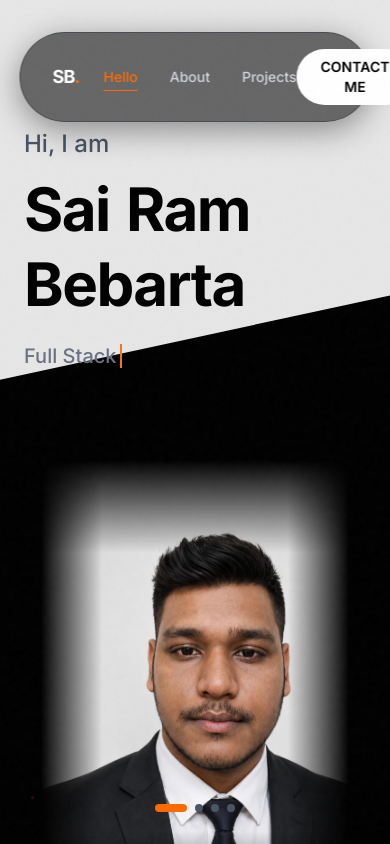
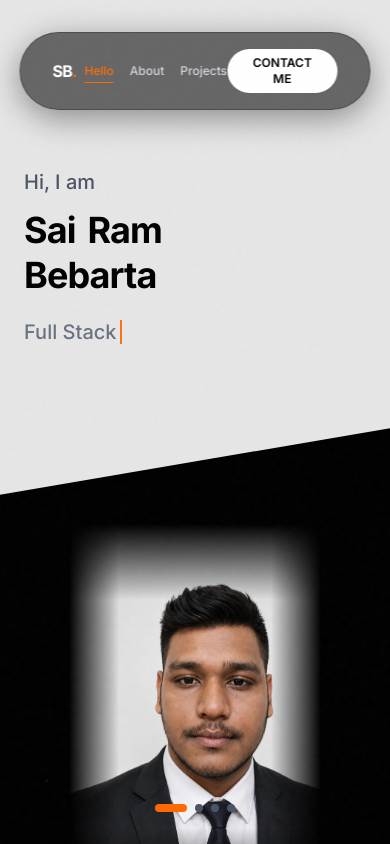
Before and after one commit to sairam-cyber/portfolio, a Next.js app: page / in a window 390 px wide. Built offline with nearby package versions, Linux system fonts and the light colour scheme.

Commit message:
Fix color transition console errors (lab/oklab warnings) and make Hero, Navbar and Timeline tabs fully mobile responsive

```diff
--- a/app/globals.css
+++ b/app/globals.css
@@ -17,7 +17,7 @@
 }
 @media (max-width: 768px) {
   .slant-bg {
-    clip-path: polygon(0 45%, 100% 35%, 100% 100%, 0% 100%);
+    clip-path: polygon(0 52%, 100% 45%, 100% 100%, 0% 100%);
   }
 }
 
--- a/components/About.tsx
+++ b/components/About.tsx
@@ -33,7 +33,7 @@ function ExperienceTab() {
   ];
 
   return (
-    <div className="relative pl-8 ml-4">
+    <div className="relative pl-6 md:pl-8 ml-2 md:ml-4">
       <div className="absolute left-0 top-0 bottom-0 w-px bg-gray-800/50" />
       <motion.div
         className="absolute left-0 top-0 w-px bg-orange-500/60"
@@ -45,24 +45,22 @@ function ExperienceTab() {
         {items.map((item, i) => (
           <motion.div
             key={i}
-            className="relative p-6 bg-[#111]/30 border border-gray-900 rounded-2xl transition-all duration-300"
+            className="relative p-4 md:p-6 bg-[#111]/30 border border-gray-900 rounded-2xl hover:bg-[#111]/70 hover:border-orange-500/30 hover:shadow-[0_4px_20px_rgba(249,115,22,0.05)] transition-all duration-300"
             initial={{ opacity: 0, x: -30 }}
             animate={{ opacity: 1, x: 0 }}
             transition={{ duration: 0.5, delay: 0.15 + i * 0.15 }}
             whileHover={{
-              x: 8,
-              backgroundColor: "rgba(17, 17, 17, 0.7)",
-              borderColor: "rgba(249, 115, 22, 0.3)",
-              boxShadow: "0 4px 20px rgba(249,115,22,0.05)"
+              x: 8
             }}
           >
             <motion.div
-              className="absolute -left-[45px] top-6 bg-black border-2 border-orange-500 p-2 rounded-full z-10"
+              className="absolute -left-[37px] md:-left-[45px] top-6 bg-black border-2 border-orange-500 p-1.5 md:p-2 rounded-full z-10"
               animate={{ scale: [1, 1.2, 1] }}
               transition={{ delay: 0.4 + i * 0.15, duration: 0.6 }}
               whileHover={{ scale: 1.2, rotate: 10 }}
             >
-              <Briefcase size={16} className="text-orange-500" />
+              <Briefcase size={14} className="text-orange-500 md:hidden" />
+              <Briefcase size={16} className="text-orange-500 hidden md:block" />
             </motion.div>
             <h3 className="text-lg font-bold text-white">{item.title}</h3>
             <h4 className="text-orange-500 font-medium text-sm mb-2">{item.org}</h4>
@@ -97,7 +95,7 @@ function EducationTab() {
   ];
 
   return (
-    <div className="relative pl-8 ml-4">
+    <div className="relative pl-6 md:pl-8 ml-2 md:ml-4">
       <div className="absolute left-0 top-0 bottom-0 w-px bg-gray-800/50" />
       <motion.div
         className="absolute left-0 top-0 w-px bg-orange-500/60"
@@ -109,24 +107,22 @@ function EducationTab() {
         {items.map((item, i) => (
           <motion.div
             key={i}
-            className="relative p-6 bg-[#111]/30 border border-gray-900 rounded-2xl transition-all duration-300"
+            className="relative p-4 md:p-6 bg-[#111]/30 border border-gray-900 rounded-2xl hover:bg-[#111]/70 hover:border-orange-500/30 hover:shadow-[0_4px_20px_rgba(249,115,22,0.05)] transition-all duration-300"
             initial={{ opacity: 0, x: -30 }}
             animate={{ opacity: 1, x: 0 }}
             transition={{ duration: 0.5, delay: 0.15 + i * 0.15 }}
             whileHover={{
-              x: 8,
-              backgroundColor: "rgba(17, 17, 17, 0.7)",
-              borderColor: "rgba(249, 115, 22, 0.3)",
-              boxShadow: "0 4px 20px rgba(249,115,22,0.05)"
+              x: 8
             }}
           >
             <motion.div
-              className="absolute -left-[45px] top-6 bg-black border-2 border-orange-500 p-2 rounded-full z-10"
+              className="absolute -left-[37px] md:-left-[45px] top-6 bg-black border-2 border-orange-500 p-1.5 md:p-2 rounded-full z-10"
               animate={{ scale: [1, 1.2, 1] }}
               transition={{ delay: 0.4 + i * 0.15, duration: 0.6 }}
               whileHover={{ scale: 1.2, rotate: 10 }}
             >
-              <GraduationCap size={16} className="text-orange-500" />
+              <GraduationCap size={14} className="text-orange-500 md:hidden" />
+              <GraduationCap size={16} className="text-orange-500 hidden md:block" />
             </motion.div>
             <h3 className="text-lg font-bold text-white">{item.title}</h3>
             <h4 className="text-orange-500 font-medium text-sm mb-2">{item.org}</h4>
@@ -163,11 +159,9 @@ function SkillsTab() {
             transition={{ duration: 0.4, delay: idx * 0.08 }}
             whileHover={{
               y: -6,
-              scale: 1.02,
-              borderColor: "rgba(249, 115, 22, 0.4)",
-              boxShadow: "0 10px 30px rgba(249,115,22,0.08)"
+              scale: 1.02
             }}
-            className="bg-[#111]/30 p-6 rounded-2xl border border-gray-900 transition-all duration-300 group"
+            className="bg-[#111]/30 p-6 rounded-2xl border border-gray-900 hover:border-orange-500/40 hover:shadow-[0_10px_30px_rgba(249,115,22,0.08)] transition-all duration-300 group"
           >
             <div className="flex items-center gap-3 mb-4">
               <div className="bg-black p-3 rounded-xl group-hover:shadow-[0_0_20px_rgba(249,115,22,0.25)] transition-shadow">
@@ -181,12 +175,9 @@ function SkillsTab() {
                   key={skill}
                   whileHover={{
                     scale: 1.1,
-                    y: -2,
-                    backgroundColor: "rgba(249,115,22,0.15)",
-                    borderColor: "rgba(249,115,22,0.5)",
-                    color: "#f97316"
+                    y: -2
                   }}
-                  className="px-3 py-1 text-xs bg-black/60 text-gray-300 rounded-full border border-gray-800 hover:text-orange-400 transition-all cursor-default"
+                  className="px-3 py-1 text-xs bg-black/60 text-gray-300 rounded-full border border-gray-800 hover:bg-orange-500/15 hover:border-orange-500/50 hover:text-orange-400 transition-all duration-200 cursor-default"
                 >
                   {skill}
                 </motion.span>
@@ -247,12 +238,9 @@ function CertificationsTab() {
             animate={{ opacity: 1, x: 0 }}
             transition={{ duration: 0.4, delay: i * 0.1 }}
             whileHover={{
-              x: 8,
-              backgroundColor: "rgba(17, 17, 17, 0.7)",
-              borderColor: "rgba(249, 115, 22, 0.3)",
-              boxShadow: "0 4px 20px rgba(249,115,22,0.05)"
+              x: 8
             }}
-            className="flex items-start gap-4 bg-[#111]/30 p-5 rounded-2xl border border-gray-900 transition-all duration-300"
+            className="flex items-start gap-4 bg-[#111]/30 p-5 rounded-2xl border border-gray-900 hover:bg-[#111]/70 hover:border-orange-500/30 hover:shadow-[0_4px_20px_rgba(249,115,22,0.05)] transition-all duration-300"
           >
             <motion.div
               className="bg-black p-3 rounded-xl shrink-0"
--- a/components/Hero.tsx
+++ b/components/Hero.tsx
@@ -157,26 +157,26 @@ export default function Hero({ isReady = true }: { isReady?: boolean }) {
       <Particles />
       <div className="absolute top-0 right-0 w-full h-full bg-black z-0 slant-bg shadow-2xl" />
 
-      <div className="relative z-10 w-full max-w-7xl mx-auto flex flex-col md:flex-row h-screen px-6 md:px-12 pt-32 md:pt-0">
+      <div className="relative z-10 w-full max-w-7xl mx-auto flex flex-col md:flex-row min-h-screen md:h-screen px-6 md:px-12 pt-28 md:pt-0 pb-12 md:pb-0">
         {/* Left Side */}
-        <div className="w-full md:w-1/2 flex flex-col justify-center h-full">
+        <div className="w-full md:w-1/2 flex flex-col justify-center min-h-[45vh] md:h-full">
           <motion.h2
             initial={{ opacity: 0, y: -20, letterSpacing: "-0.05em" }}
             animate={animateTrigger ? { opacity: 1, y: 0, letterSpacing: "0em" } : {}}
             transition={{ duration: 0.8, delay: 0.2, ease: [0.16, 1, 0.3, 1] }}
-            className="text-2xl md:text-3xl font-medium text-gray-600 mb-2"
+            className="text-xl sm:text-2xl md:text-3xl font-medium text-gray-600 mb-2"
           >
             Hi, I am
           </motion.h2>
 
           <motion.h1
-            className="text-6xl md:text-8xl font-bold mb-4 tracking-tight leading-tight text-black py-1"
+            className="text-4xl sm:text-6xl md:text-8xl font-bold mb-4 tracking-tight leading-tight text-black py-1"
             variants={containerVariants}
             initial="hidden"
             animate={animateTrigger ? "visible" : "hidden"}
           >
             {nameFirst.map((word, i) => (
-              <motion.span key={i} className="inline-block mr-4" variants={wordVariants}>
+              <motion.span key={i} className="inline-block mr-3 sm:mr-4" variants={wordVariants}>
                 {word}
               </motion.span>
             ))}
@@ -242,12 +242,12 @@ export default function Hero({ isReady = true }: { isReady?: boolean }) {
         </div>
 
         {/* Right Side - Image */}
-        <div className="w-full md:w-1/2 flex items-end justify-center h-full relative">
+        <div className="w-full md:w-1/2 flex items-end justify-center min-h-[40vh] md:h-full relative mt-8 md:mt-0">
           <motion.div
             initial={{ opacity: 0, y: 50 }}
             animate={isInView ? { opacity: 1, y: 0 } : {}}
             transition={{ delay: 0.6, duration: 0.8, ease: [0.16, 1, 0.3, 1] }}
-            className="h-[55vh] md:h-[90vh] aspect-[681/1024] relative overflow-hidden"
+            className="h-[45vh] md:h-[90vh] aspect-[681/1024] relative overflow-hidden"
           >
             <Image
               src="/profile-pic.jpg"
--- a/components/Navbar.tsx
+++ b/components/Navbar.tsx
@@ -24,12 +24,12 @@ export default function Navbar({ onNavigate, activeSlide }: NavbarProps) {
       {/* Home logo */}
       <button
         onClick={() => onNavigate(0)}
-        className="font-bold text-lg tracking-tighter text-white hover:text-orange-500 transition-colors mr-6"
+        className="font-bold text-base sm:text-lg tracking-tighter text-white hover:text-orange-500 transition-colors mr-2 sm:mr-6"
       >
         SB<span className="text-orange-500">.</span>
       </button>
 
-      <div className="flex gap-8 text-sm font-medium text-gray-300">
+      <div className="flex gap-4 sm:gap-8 text-xs sm:text-sm font-medium text-gray-300">
         {navItems.map((item, i) => (
           <motion.button
             key={item.label}
@@ -56,7 +56,7 @@ export default function Navbar({ onNavigate, activeSlide }: NavbarProps) {
         animate={{ opacity: 1, scale: 1 }}
         transition={{ delay: 0.9, duration: 0.4 }}
         onClick={() => onNavigate(3)}
-        className={`px-6 py-2 rounded-full font-semibold text-sm transition-all duration-300 ${
+        className={`px-4 sm:px-6 py-1.5 sm:py-2 rounded-full font-semibold text-xs sm:text-sm transition-all duration-300 ${
           activeSlide === 3
             ? "bg-orange-500 text-white shadow-[0_0_20px_rgba(249,115,22,0.3)]"
             : "bg-white text-black hover:bg-orange-500 hover:text-white hover:shadow-[0_0_20px_rgba(249,115,22,0.3)]"
--- a/components/Projects.tsx
+++ b/components/Projects.tsx
@@ -62,11 +62,9 @@ export default function Projects() {
               }}
               whileHover={{
                 y: -10,
-                scale: 1.02,
-                borderColor: "rgba(249, 115, 22, 0.4)",
-                boxShadow: "0px 15px 35px rgba(249, 115, 22, 0.12)"
+                scale: 1.02
               }}
-              className="shimmer-card bg-[#151515]/80 backdrop-blur-sm p-8 rounded-2xl border border-gray-800 flex flex-col h-full hover:border-orange-500/30 transition-all duration-300"
+              className="shimmer-card bg-[#151515]/80 backdrop-blur-sm p-8 rounded-2xl border border-gray-800 hover:border-orange-500/30 hover:shadow-[0_15px_35px_rgba(249,115,22,0.12)] flex flex-col h-full transition-all duration-300"
             >
               <h3 className="text-2xl font-bold mb-2 transition-colors duration-300 group-hover:text-orange-400">{project.title}</h3>
               <p className="text-orange-500 text-sm font-medium mb-4">{project.tech}</p>
```
